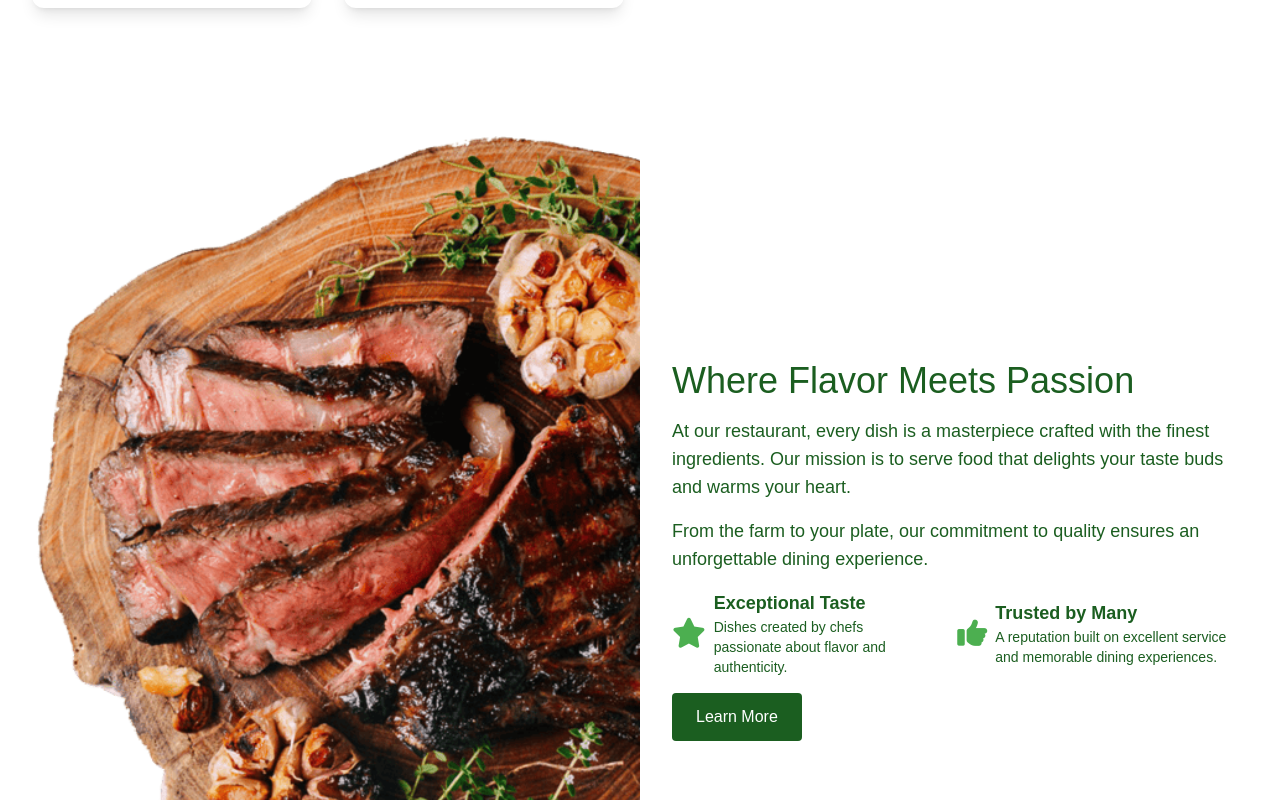
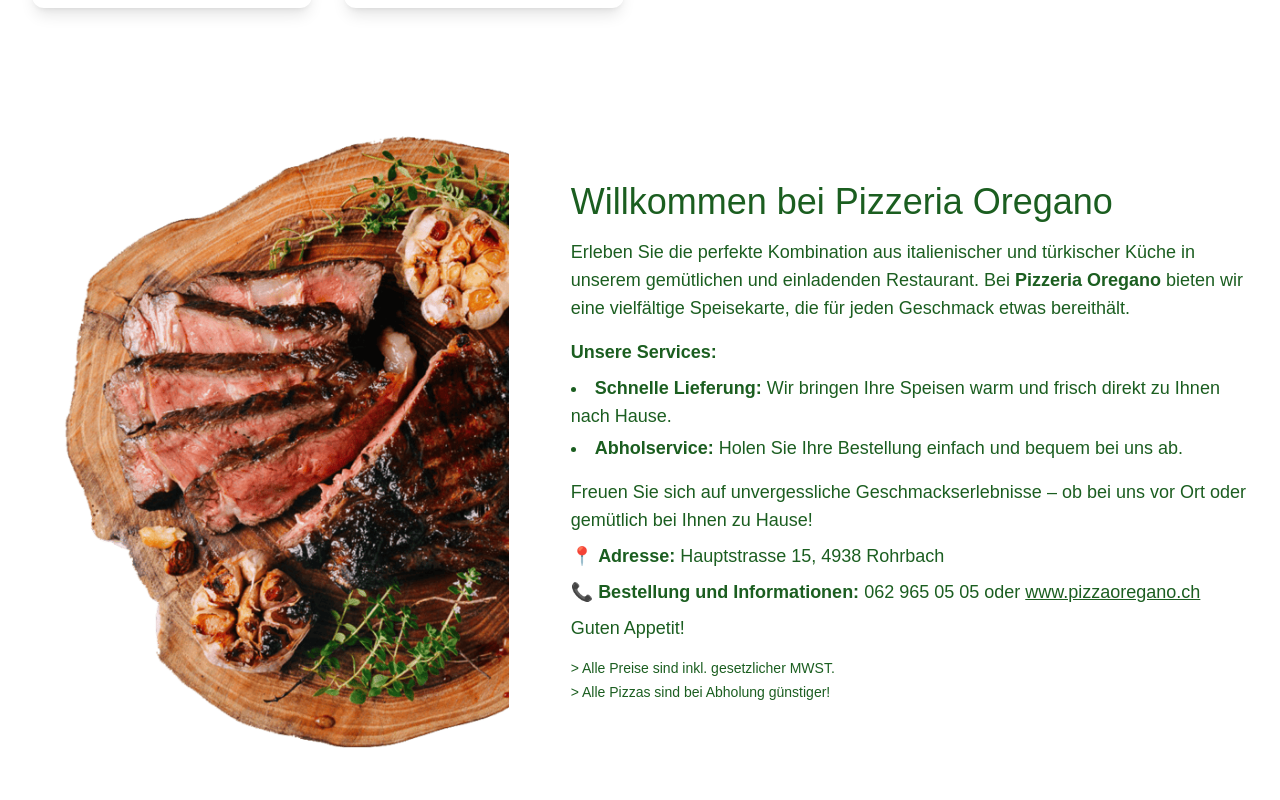
Before and after one commit to EmreAlma/restaurant-website, a Next.js app in the folder frontend/: page / in a window 1280 px wide. Shown: the part 2020-2820 px from the top of the page. Built offline with nearby package versions, Linux system fonts and the light colour scheme; no server answers.

Commit message:
Refactor About section

```diff
--- a/frontend/components/AboutSection.jsx
+++ b/frontend/components/AboutSection.jsx
@@ -4,55 +4,44 @@ const AboutSection = () => {
       id="about"
       className="py-16 px-8 flex flex-col md:flex-row items-center"
     >
-      <div className="md:w-1/2 mb-8 md:mb-0">
+      <div className="md:w-5/12 mb-8 md:mb-0">
         <img
           src="/images/about-img.png"
           alt="About Us"
-          className="w-full rounded"
+          className="w-10/12 sm:w-8/12 md:w-full max-w-md h-auto object-contain mx-auto rounded"
         />
       </div>
-      <div className="md:w-1/2 md:pl-8">
+
+      <div className="md:w-7/12 md:pl-8">
         <h3 className="text-4xl text-sunset mb-4">
-          Where Flavor Meets Passion
+          Willkommen bei Pizzeria Oregano
         </h3>
+
         <p className="text-lg text-lightColor mb-4">
-          At our restaurant, every dish is a masterpiece crafted with the finest
-          ingredients. Our mission is to serve food that delights your taste
-          buds and warms your heart.
+          Erleben Sie die perfekte Kombination aus italienischer und türkischer
+          Küche in unserem gemütlichen und einladenden Restaurant. Bei <strong>Pizzeria Oregano</strong> bieten wir eine vielfältige
+          Speisekarte, die für jeden Geschmack etwas bereithält.
         </p>
-        <p className="text-lg text-lightColor mb-4">
-          From the farm to your plate, our commitment to quality ensures an
-          unforgettable dining experience.
-        </p>
-        <div className="flex space-x-6 mb-4">
-          <div className="flex items-center space-x-2">
-            <i className="fas fa-star text-3xl text-jellyBeanBlue"></i>
-            <div>
-              <span className="font-bold text-lg text-sunset">
-                Exceptional Taste
-              </span>
-              <p className="text-sm text-lightColor">
-                Dishes created by chefs passionate about flavor and
-                authenticity.
-              </p>
-            </div>
-          </div>
-          <div className="flex items-center space-x-2">
-            <i className="fas fa-thumbs-up text-3xl text-jellyBeanBlue"></i>
-            <div>
-              <span className="font-bold text-lg text-sunset">
-                Trusted by Many
-              </span>
-              <p className="text-sm text-lightColor">
-                A reputation built on excellent service and memorable dining
-                experiences.
-              </p>
-            </div>
-          </div>
+
+        <div className="text-lg text-lightColor mb-4">
+          <p className="font-semibold mb-2">Unsere Services:</p>
+          <ul className="list-disc list-inside space-y-1">
+            <li><strong>Schnelle Lieferung:</strong> Wir bringen Ihre Speisen warm und frisch direkt zu Ihnen nach Hause.</li>
+            <li><strong>Abholservice:</strong> Holen Sie Ihre Bestellung einfach und bequem bei uns ab.</li>
+          </ul>
         </div>
-        <button className="bg-sunset text-white px-6 py-3 rounded hover:bg-jellyBeanBlue transition">
-          Learn More
-        </button>
+
+        <div className="text-lg text-lightColor mb-4 space-y-2">
+          <p>Freuen Sie sich auf unvergessliche Geschmackserlebnisse – ob bei uns vor Ort oder gemütlich bei Ihnen zu Hause!</p>
+          <p>📍 <strong>Adresse:</strong> Hauptstrasse 15, 4938 Rohrbach</p>
+          <p>📞 <strong>Bestellung und Informationen:</strong> 062 965 05 05 oder <a href="https://www.pizzaoregano.ch" className="text-sunset underline">www.pizzaoregano.ch</a></p>
+          <p>Guten Appetit!</p>
+        </div>
+
+        <div className="text-sm text-lightColor space-y-1">
+          <p>&gt; Alle Preise sind inkl. gesetzlicher MWST.</p>
+          <p>&gt; Alle Pizzas sind bei Abholung günstiger!</p>
+        </div>
       </div>
     </section>
   );
```
